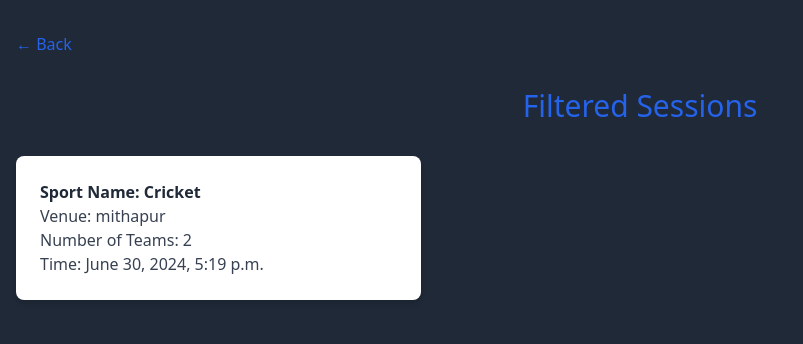
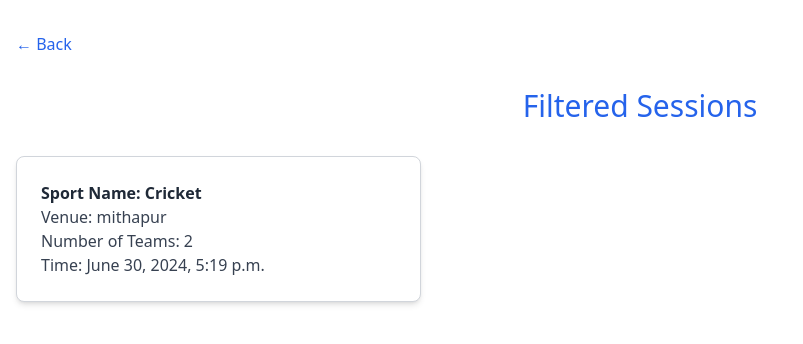
Before and after one commit to Yash1943/Sports_Guide, a Django app: page /recommendation/1/ in a window 1280 px wide. Shown: the top 344 px of the page, without its empty margins (0-803 px from the left). Run offline with Django 3.2, Linux system fonts and the light colour scheme; data comes from the database, SQL or seed files in the repository; some libraries are stand-ins or nearby versions.

Commit message:
Front-end design

```diff
--- a/templates/filtered_sessions.html
+++ b/templates/filtered_sessions.html
@@ -6,7 +6,7 @@
     <title>Filtered Sessions</title>
     <script src="https://cdn.tailwindcss.com"></script>
   </head>
-  <body class="bg-gray-800">
+  <body class="bg-white text-gray-900">
     <div class="container mx-auto px-4 py-8">
       <a href="/player" class="text-blue-600 hover:underline">&larr; Back</a>
       <h1 class="text-3xl text-center text-blue-600 mt-8">Filtered Sessions</h1>
@@ -15,7 +15,7 @@
         <ul class="grid grid-cols-1 gap-4 md:grid-cols-2 lg:grid-cols-3">
           {% for session in sessions %}
           <li>
-            <div class="bg-white shadow-md rounded-lg p-6">
+            <div class="bg-white shadow-md rounded-lg p-6 border border-gray-300">
               <p class="font-bold text-gray-800">Sport Name: {{ session.sport_name }}</p>
               <p class="text-gray-700">Venue: {{ session.venue }}</p>
               <p class="text-gray-700">Number of Teams: {{ session.number_of_teams }}</p>
```
